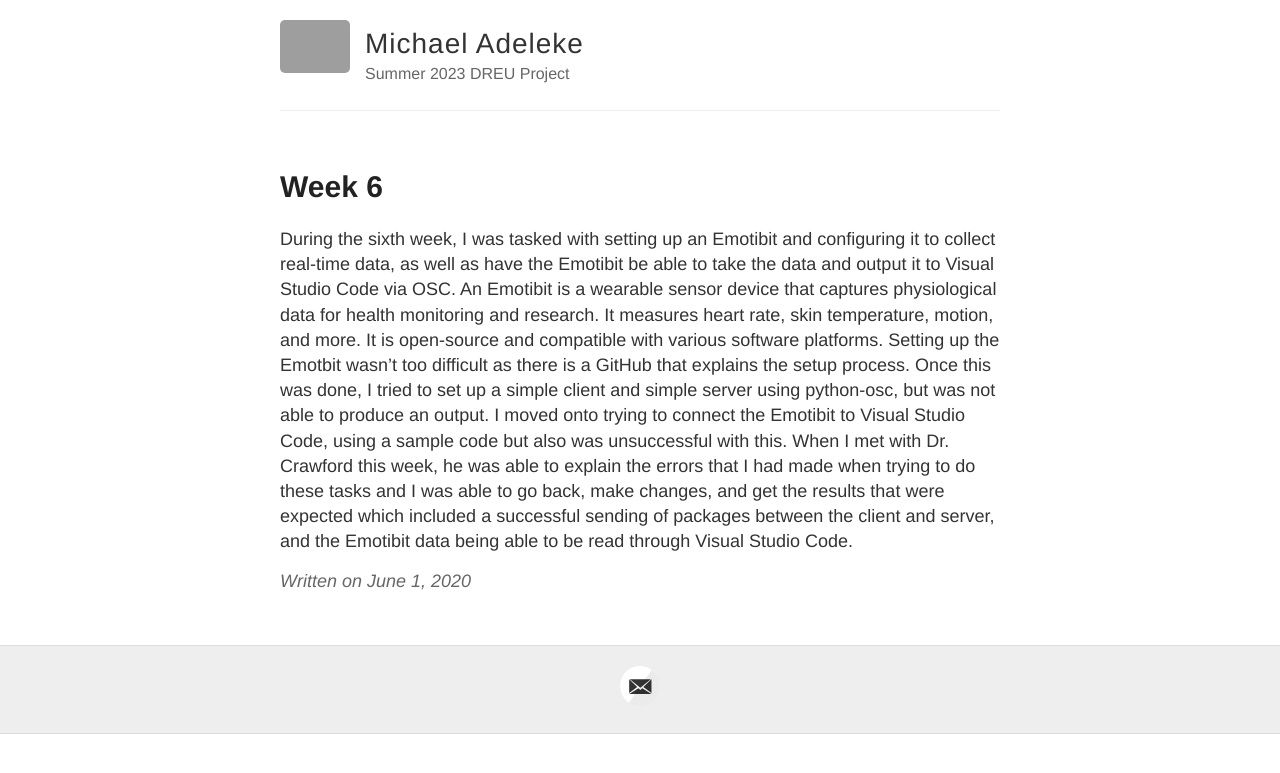
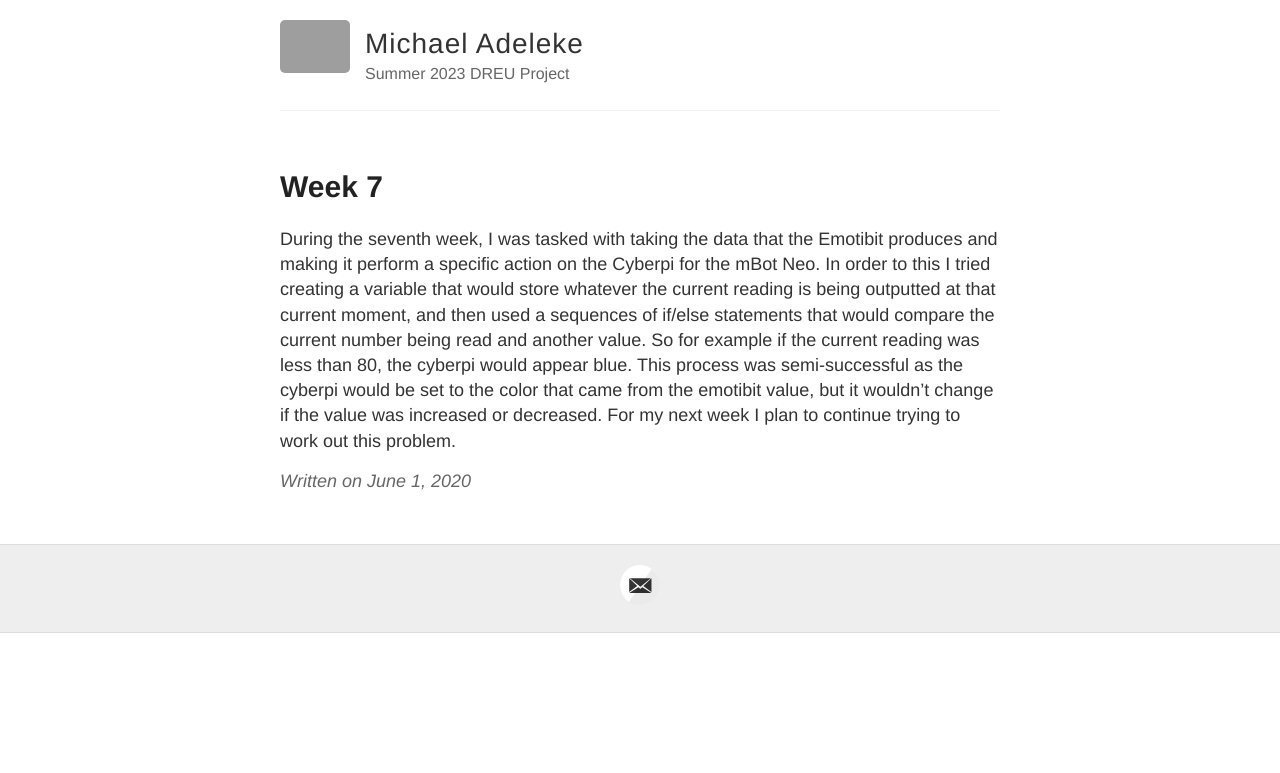
Before and after one commit to michaeladeleke1/michaeladeleke1.github.io, a Jekyll site: the page built from _posts/2020-06-01-week7.md, in a window 1280 px wide. Shown: the top 773 px of the page. Built offline with Jekyll 4.4.1, drawn with Linux system fonts in a browser that asks for light colours; grey boxes are pictures that could not be loaded.

Commit message:
2020-06-01-week7.md

```diff
--- a/_posts/2020-06-01-week7.md
+++ b/_posts/2020-06-01-week7.md
@@ -1,6 +1,6 @@
 ---
 layout: post
-title: Week 6
+title: Week 7
 ---
 
-During the sixth week, I was tasked with setting up an Emotibit and configuring it to collect real-time data, as well as have the Emotibit be able to take the data and output it to Visual Studio Code via OSC. An Emotibit is a wearable sensor device that captures physiological data for health monitoring and research. It measures heart rate, skin temperature, motion, and more. It is open-source and compatible with various software platforms. Setting up the Emotbit wasn't too difficult as there is a GitHub that explains the setup process. Once this was done, I tried to set up a simple client and simple server using python-osc, but was not able to produce an output. I moved onto trying to connect the Emotibit to Visual Studio Code, using a sample code but also was unsuccessful with this. When I met with Dr. Crawford this week, he was able to explain the errors that I had made when trying to do these tasks and I was able to go back, make changes, and get the results that were expected which included a successful sending of packages between the client and server, and the Emotibit data being able to be read through Visual Studio Code.
+During the seventh week, I was tasked with taking the data that the Emotibit produces and making it perform a specific action on the Cyberpi for the mBot Neo. In order to this I tried creating a variable that would store whatever the current reading is being outputted at that current moment, and then used a sequences of if/else statements that would compare the current number being read and another value. So for example if the current reading was less than 80, the cyberpi would appear blue. This process was semi-successful as the cyberpi would be set to the color that came from the emotibit value, but it wouldn't change if the value was increased or decreased. For my next week I plan to continue trying to work out this problem.
```
